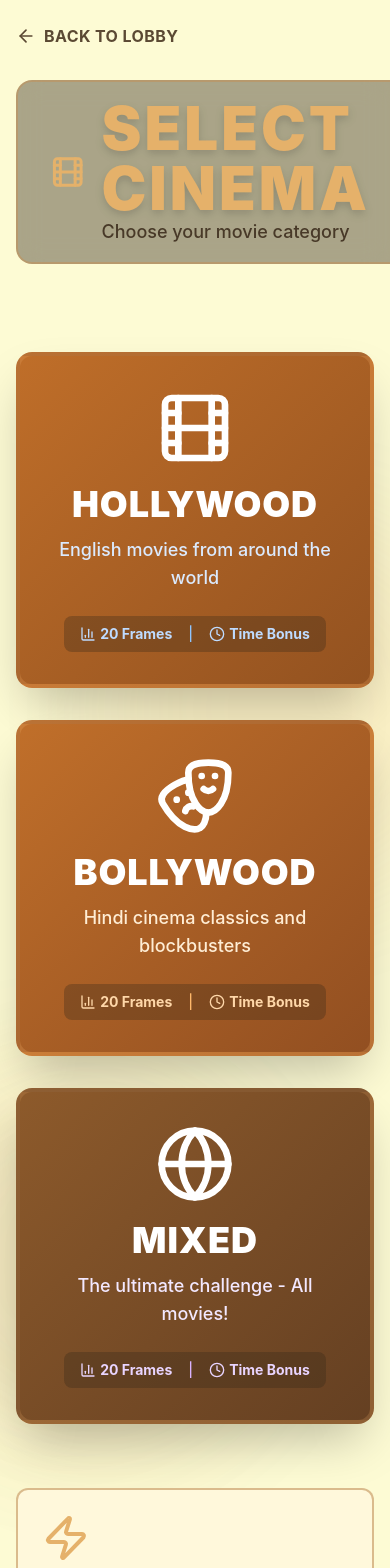
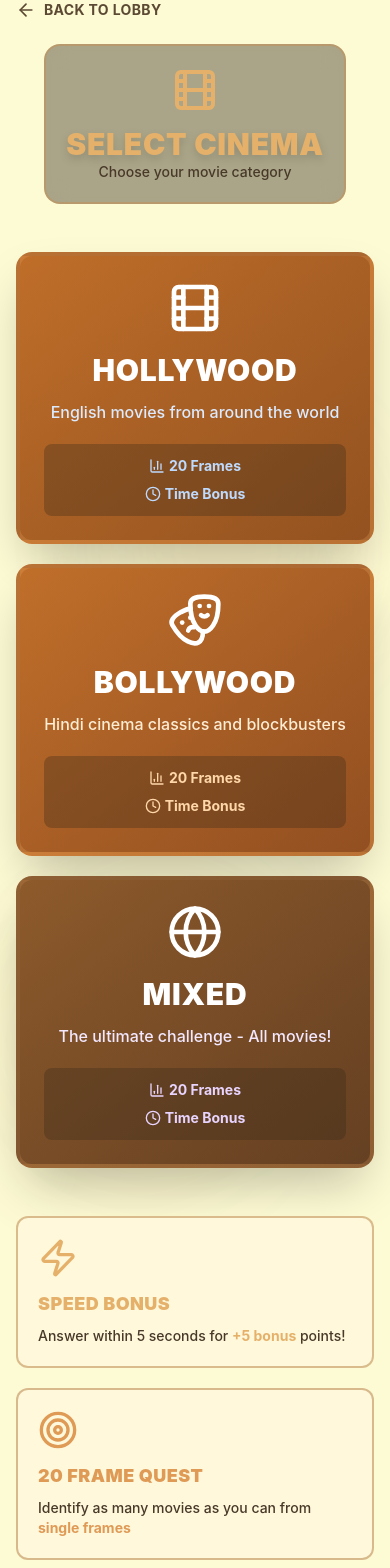
Before and after one commit to Rushigayake03/guess-the-frame, a Next.js app in the folder guess-the-frame/: page /play in a window 390 px wide. Shown: the part 40-1608 px from the top of the page. Built offline with nearby package versions, Linux system fonts and the light colour scheme.

Commit message:
Make play page mobile responsive

```diff
--- a/guess-the-frame/src/app/play/page.js
+++ b/guess-the-frame/src/app/play/page.js
@@ -30,39 +30,39 @@ export default function PlayPage() {
       {/* Animated Background */}
       <div className="absolute inset-0 overflow-hidden pointer-events-none">
         <div className="absolute top-0 left-0 w-full h-full">
-          <div className="absolute top-1/4 left-1/4 w-96 h-96 bg-yellow-600/10 rounded-full blur-3xl animate-pulse"></div>
-          <div className="absolute bottom-1/3 right-1/3 w-96 h-96 bg-blue-600/10 rounded-full blur-3xl animate-pulse" style={{animationDelay: '1s'}}></div>
-          <div className="absolute top-1/2 right-1/4 w-96 h-96 bg-purple-600/10 rounded-full blur-3xl animate-pulse" style={{animationDelay: '2s'}}></div>
+          <div className="absolute top-1/4 left-1/4 h-64 w-64 rounded-full bg-yellow-600/10 blur-3xl animate-pulse sm:h-80 sm:w-80 lg:h-96 lg:w-96"></div>
+          <div className="absolute bottom-1/3 right-1/3 h-64 w-64 rounded-full bg-blue-600/10 blur-3xl animate-pulse sm:h-80 sm:w-80 lg:h-96 lg:w-96" style={{animationDelay: '1s'}}></div>
+          <div className="absolute top-1/2 right-1/4 h-64 w-64 rounded-full bg-purple-600/10 blur-3xl animate-pulse sm:h-80 sm:w-80 lg:h-96 lg:w-96" style={{animationDelay: '2s'}}></div>
         </div>
       </div>
 
-      <div className="container mx-auto px-4 py-16 relative z-10">
+      <div className="container mx-auto px-4 py-10 sm:py-14 lg:py-16 relative z-10">
         {/* Back Button */}
         <Link
           href="/"
-          className="inline-flex items-center gap-2 text-gray-700 hover:text-yellow-400 mb-8 transition-all duration-200 font-bold uppercase tracking-wide hover:scale-[1.02] transform"
+          className="mb-6 inline-flex items-center gap-2 text-sm font-bold uppercase tracking-wide text-gray-700 transition-all duration-200 hover:scale-[1.02] hover:text-yellow-400 transform sm:mb-8 sm:text-base"
         >
           <ArrowLeft className="w-5 h-5" />
           Back to Lobby
         </Link>
 
         {/* Header with Film Strip */}
-        <div className="text-center mb-16 animate-slide-in-down">
-          <div className="inline-block mb-6">
-            <div className="flex items-center gap-4 bg-black/40 backdrop-blur-md border-2 border-yellow-600/30 rounded-2xl px-8 py-4">
-              <Film className="w-16 h-16 text-yellow-400" />
-              <div className="text-left">
-                <h1 className="text-6xl font-black text-yellow-400 uppercase tracking-wider drop-shadow-lg">
+        <div className="mb-12 text-center animate-slide-in-down sm:mb-14 lg:mb-16">
+          <div className="inline-block max-w-full">
+            <div className="flex flex-col items-center gap-3 rounded-2xl border-2 border-yellow-600/30 bg-black/40 px-5 py-5 text-center backdrop-blur-md sm:flex-row sm:px-8 sm:py-4 sm:text-left">
+              <Film className="h-12 w-12 text-yellow-400 sm:h-14 sm:w-14 lg:h-16 lg:w-16" />
+              <div className="text-center sm:text-left">
+                <h1 className="text-3xl font-black uppercase tracking-wide text-yellow-400 drop-shadow-lg sm:text-4xl lg:text-6xl lg:tracking-wider">
                   Select Cinema
                 </h1>
-                <p className="text-gray-800 text-lg font-medium">Choose your movie category</p>
+                <p className="text-sm font-medium text-gray-800 sm:text-base lg:text-lg">Choose your movie category</p>
               </div>
             </div>
           </div>
         </div>
 
         {/* Game Mode Cards */}
-        <div className="grid grid-cols-1 md:grid-cols-3 gap-8 max-w-6xl mx-auto mb-16">
+        <div className="mx-auto mb-12 grid max-w-6xl grid-cols-1 gap-5 sm:gap-6 md:grid-cols-3 lg:mb-16 lg:gap-8">
           {GAME_MODES.map((mode) => {
             const ModeIcon = modeIcons[mode.icon]
 
@@ -70,23 +70,23 @@ export default function PlayPage() {
               <button
                 key={mode.slug}
                 onClick={() => startGame(mode.slug)}
-                className={`group relative inline-flex h-auto flex-col items-center justify-center overflow-hidden rounded-2xl p-8 font-medium text-white transition-all duration-300 ease-out hover:scale-[1.02] hover:shadow-2xl shadow-2xl border-4 animate-slide-in-up ${mode.cardClassName}`}
+                className={`group relative inline-flex h-auto min-h-[18rem] flex-col items-center justify-center overflow-hidden rounded-2xl border-4 p-6 font-medium text-white shadow-2xl transition-all duration-300 ease-out hover:scale-[1.02] hover:shadow-2xl animate-slide-in-up sm:min-h-[20rem] sm:p-7 lg:p-8 ${mode.cardClassName}`}
                 style={{ animationDelay: mode.animationDelay }}
               >
-                <ModeIcon className="w-20 h-20 text-white mb-4 z-10 relative" />
-                <h2 className="text-4xl font-black text-white mb-3 uppercase tracking-wide z-10 relative">
+                <ModeIcon className="relative z-10 mb-4 h-14 w-14 text-white sm:h-16 sm:w-16 lg:h-20 lg:w-20" />
+                <h2 className="relative z-10 mb-3 text-3xl font-black uppercase tracking-wide text-white sm:text-[2rem] lg:text-4xl">
                   {mode.title}
                 </h2>
-                <p className={`mb-6 font-medium text-lg z-10 relative ${mode.descriptionClassName}`}>
+                <p className={`relative z-10 mb-5 max-w-sm text-base font-medium sm:text-lg ${mode.descriptionClassName}`}>
                   {mode.description}
                 </p>
-                <div className={`flex items-center justify-center gap-4 text-sm bg-black/30 rounded-lg py-2 px-4 z-10 relative ${mode.metaClassName}`}>
-                  <span className="font-bold flex items-center gap-1">
+                <div className={`relative z-10 flex w-full max-w-xs flex-col items-center justify-center gap-2 rounded-lg bg-black/30 px-4 py-3 text-sm sm:max-w-none sm:flex-row sm:gap-4 sm:py-2 ${mode.metaClassName}`}>
+                  <span className="flex items-center gap-1 font-bold">
                     <BarChart3 className="w-4 h-4" />
                     20 Frames
                   </span>
-                  <span className={mode.separatorClassName}>|</span>
-                  <span className="font-bold flex items-center gap-1">
+                  <span className={`hidden sm:inline ${mode.separatorClassName}`}>|</span>
+                  <span className="flex items-center gap-1 font-bold">
                     <Clock className="w-4 h-4" />
                     Time Bonus
                   </span>
@@ -97,27 +97,27 @@ export default function PlayPage() {
         </div>
 
         {/* Info Cards */}
-        <div className="grid grid-cols-1 md:grid-cols-3 gap-6 max-w-5xl mx-auto">
-          <div className="bg-[#fff8dc]/95 backdrop-blur-md p-6 rounded-xl border-2 border-[#c29257]/60 transition-all duration-300 ease-out hover:scale-[1.02] hover:border-yellow-500/50 animate-fade-in" style={{animationDelay: '0.3s'}}>
-            <Zap className="w-12 h-12 text-yellow-400 mb-3" />
-            <h3 className="text-yellow-400 font-black mb-2 text-xl uppercase tracking-wide">Speed Bonus</h3>
-            <p className="text-gray-800 font-medium">
+        <div className="mx-auto grid max-w-5xl grid-cols-1 gap-5 sm:gap-6 md:grid-cols-3">
+          <div className="animate-fade-in rounded-xl border-2 border-[#c29257]/60 bg-[#fff8dc]/95 p-5 backdrop-blur-md transition-all duration-300 ease-out hover:scale-[1.02] hover:border-yellow-500/50 sm:p-6" style={{animationDelay: '0.3s'}}>
+            <Zap className="mb-3 h-10 w-10 text-yellow-400 sm:h-12 sm:w-12" />
+            <h3 className="mb-2 text-lg font-black uppercase tracking-wide text-yellow-400 sm:text-xl">Speed Bonus</h3>
+            <p className="text-sm font-medium text-gray-800 sm:text-base">
               Answer within 5 seconds for <span className="text-yellow-400 font-bold">+5 bonus</span> points!
             </p>
           </div>
 
-          <div className="bg-[#fff8dc]/95 backdrop-blur-md p-6 rounded-xl border-2 border-[#b9864e]/55 transition-all duration-300 ease-out hover:scale-[1.02] hover:border-blue-500/50 animate-fade-in" style={{animationDelay: '0.4s'}}>
-            <Target className="w-12 h-12 text-blue-400 mb-3" />
-            <h3 className="text-blue-400 font-black mb-2 text-xl uppercase tracking-wide">20 Frame Quest</h3>
-            <p className="text-gray-800 font-medium">
+          <div className="animate-fade-in rounded-xl border-2 border-[#b9864e]/55 bg-[#fff8dc]/95 p-5 backdrop-blur-md transition-all duration-300 ease-out hover:scale-[1.02] hover:border-blue-500/50 sm:p-6" style={{animationDelay: '0.4s'}}>
+            <Target className="mb-3 h-10 w-10 text-blue-400 sm:h-12 sm:w-12" />
+            <h3 className="mb-2 text-lg font-black uppercase tracking-wide text-blue-400 sm:text-xl">20 Frame Quest</h3>
+            <p className="text-sm font-medium text-gray-800 sm:text-base">
               Identify as many movies as you can from <span className="text-blue-400 font-bold">single frames</span>
             </p>
           </div>
 
-          <div className="bg-[#fff8dc]/95 backdrop-blur-md p-6 rounded-xl border-2 border-[#ad7944]/55 transition-all duration-300 ease-out hover:scale-[1.02] hover:border-purple-500/50 animate-fade-in" style={{animationDelay: '0.5s'}}>
-            <Trophy className="w-12 h-12 text-purple-400 mb-3" />
-            <h3 className="text-purple-400 font-black mb-2 text-xl uppercase tracking-wide">High Score</h3>
-            <p className="text-gray-800 font-medium">
+          <div className="animate-fade-in rounded-xl border-2 border-[#ad7944]/55 bg-[#fff8dc]/95 p-5 backdrop-blur-md transition-all duration-300 ease-out hover:scale-[1.02] hover:border-purple-500/50 sm:p-6" style={{animationDelay: '0.5s'}}>
+            <Trophy className="mb-3 h-10 w-10 text-purple-400 sm:h-12 sm:w-12" />
+            <h3 className="mb-2 text-lg font-black uppercase tracking-wide text-purple-400 sm:text-xl">High Score</h3>
+            <p className="text-sm font-medium text-gray-800 sm:text-base">
               Track your score and <span className="text-purple-400 font-bold">compete</span> for the top spot!
             </p>
           </div>
```
